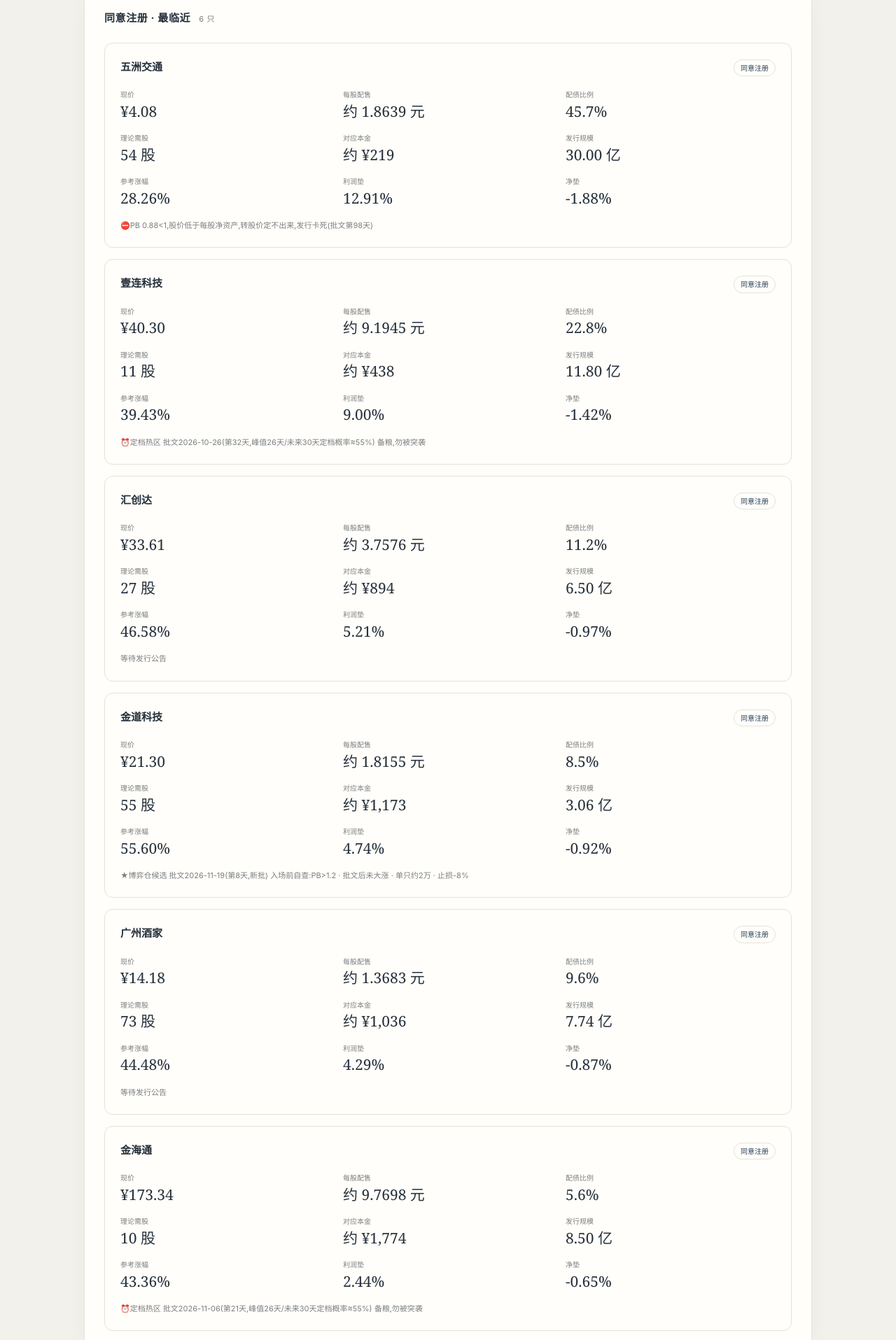
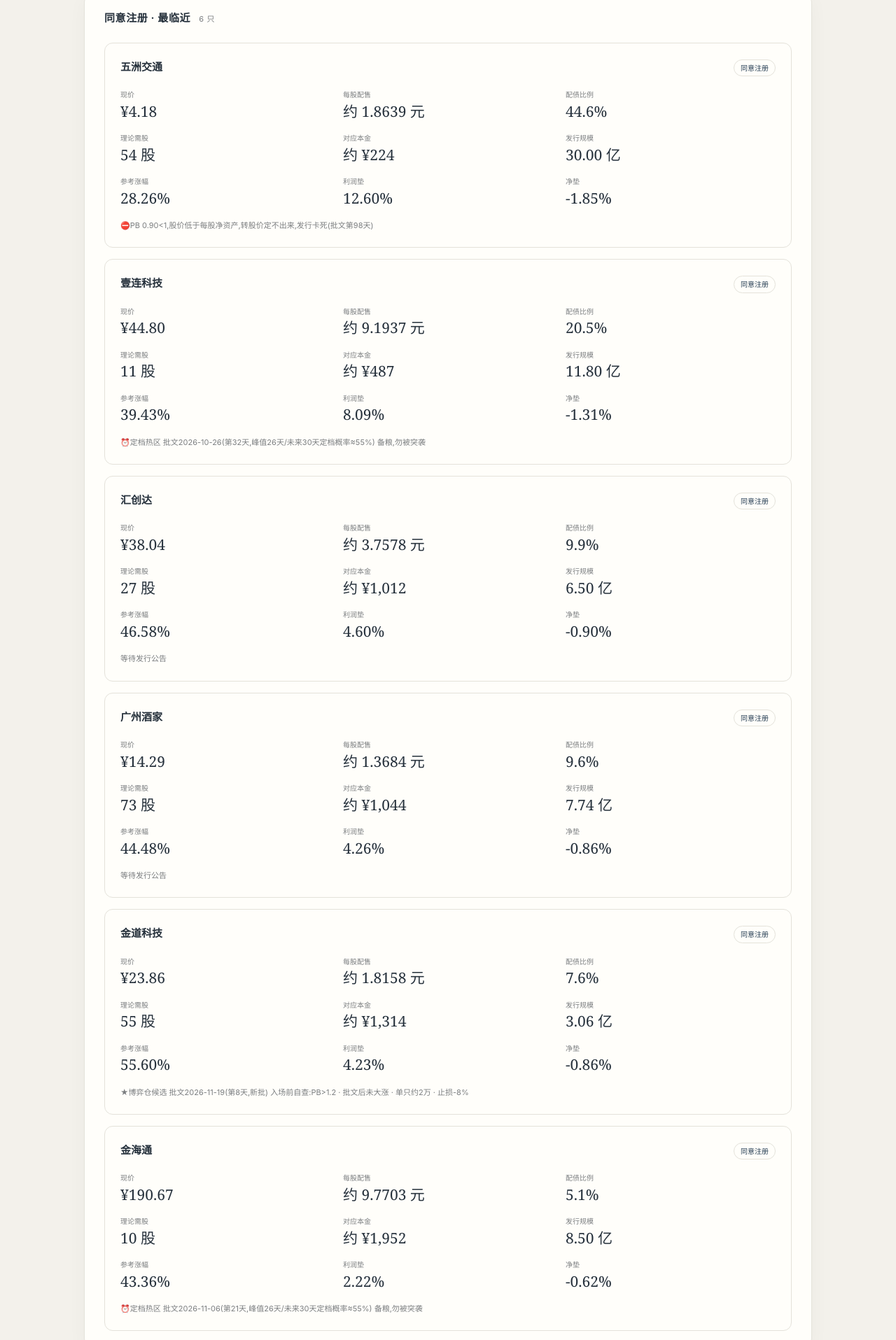
Before and after one commit to jiyunfei150-del/aiye, a plain HTML site: page pipeline.html in a window 1280 px wide. Shown: the part 673-2588 px from the top of the page at 70% size. Drawn offline with Linux system fonts and the light colour scheme.

Commit message:
auto: 看板更新 11-27 尾盘核对

```diff
--- a/pipeline.html
+++ b/pipeline.html
@@ -347,7 +347,7 @@
       <div>
         <h1>配债管道</h1>
         <div class="sub">已定申购日与同意注册候选</div>
-        <div class="sub soft">页面更新于 2026-11-27 08:47</div>
+        <div class="sub soft">页面更新于 2026-11-27 14:36</div>
       </div>
       <div class="seals" aria-hidden="true"><div class="seal seal-icey">AIYE</div></div>
     </div>
@@ -357,9 +357,9 @@
   <div class="card">
     <h2>配债管道</h2>
     <div class="hgrid">
-      <div><div class="k">行情日期</div><div class="v">2026-11-26</div></div>
+      <div><div class="k">行情日期</div><div class="v">2026-11-27</div></div>
       <div><div class="k">管道总数</div><div class="v">73 只</div></div>
-      <div><div class="k">更新时间</div><div class="v">08:47</div></div>
+      <div><div class="k">更新时间</div><div class="v">14:36</div></div>
     </div>
     <div class="pipe-diff">较上日(2026-11-26):无实质变化(仅现价/净垫例行刷新)</div>
     <div class="subnote">用户固定系数：面值以上价差保留74.85%；管道使用连续校准价；小样本参考，误差可达±25元利润垫随债价与正股价格重算，净垫另扣拟合股价损耗；不作参与筛选。</div>
@@ -371,85 +371,85 @@
     <div class="pipe-list"><div class="pipe-item">
       <div class="pipe-head"><strong>五洲交通</strong><span class="pipe-tag">同意注册</span></div>
       <div class="pipe-grid">
-        <span>现价<b>¥4.08</b></span>
+        <span>现价<b>¥4.18</b></span>
         <span>每股配售<b>约 1.8639 元</b></span>
-        <span>配债比例<b>45.7%</b></span>
+        <span>配债比例<b>44.6%</b></span>
         <span>理论需股<b>54 股</b></span>
-        <span>对应本金<b>约 ¥219</b></span>
+        <span>对应本金<b>约 ¥224</b></span>
         <span>发行规模<b>30.00 亿</b></span>
         <span>参考涨幅<b>28.26%</b></span>
-        <span>利润垫<b>12.91%</b></span>
-        <span>净垫<b>-1.88%</b></span>
+        <span>利润垫<b>12.60%</b></span>
+        <span>净垫<b>-1.85%</b></span>
       </div>
-      <div class="pipe-note">⛔PB 0.88&lt;1,股价低于每股净资产,转股价定不出来,发行卡死(批文第98天)</div>
+      <div class="pipe-note">⛔PB 0.90&lt;1,股价低于每股净资产,转股价定不出来,发行卡死(批文第98天)</div>
     </div><div class="pipe-item">
       <div class="pipe-head"><strong>壹连科技</strong><span class="pipe-tag">同意注册</span></div>
       <div class="pipe-grid">
-        <span>现价<b>¥40.30</b></span>
-        <span>每股配售<b>约 9.1945 元</b></span>
-        <span>配债比例<b>22.8%</b></span>
+        <span>现价<b>¥44.80</b></span>
+        <span>每股配售<b>约 9.1937 元</b></span>
+        <span>配债比例<b>20.5%</b></span>
         <span>理论需股<b>11 股</b></span>
-        <span>对应本金<b>约 ¥438</b></span>
+        <span>对应本金<b>约 ¥487</b></span>
         <span>发行规模<b>11.80 亿</b></span>
         <span>参考涨幅<b>39.43%</b></span>
-        <span>利润垫<b>9.00%</b></span>
-        <span>净垫<b>-1.42%</b></span>
+        <span>利润垫<b>8.09%</b></span>
+        <span>净垫<b>-1.31%</b></span>
       </div>
       <div class="pipe-note">⏰定档热区 批文2026-10-26(第32天,峰值26天/未来30天定档概率≈55%) 备粮,勿被突袭</div>
     </div><div class="pipe-item">
       <div class="pipe-head"><strong>汇创达</strong><span class="pipe-tag">同意注册</span></div>
       <div class="pipe-grid">
-        <span>现价<b>¥33.61</b></span>
-        <span>每股配售<b>约 3.7576 元</b></span>
-        <span>配债比例<b>11.2%</b></span>
+        <span>现价<b>¥38.04</b></span>
+        <span>每股配售<b>约 3.7578 元</b></span>
+        <span>配债比例<b>9.9%</b></span>
         <span>理论需股<b>27 股</b></span>
-        <span>对应本金<b>约 ¥894</b></span>
+        <span>对应本金<b>约 ¥1,012</b></span>
         <span>发行规模<b>6.50 亿</b></span>
         <span>参考涨幅<b>46.58%</b></span>
-        <span>利润垫<b>5.21%</b></span>
-        <span>净垫<b>-0.97%</b></span>
+        <span>利润垫<b>4.60%</b></span>
+        <span>净垫<b>-0.90%</b></span>
+      </div>
+      <div class="pipe-note">等待发行公告</div>
+    </div><div class="pipe-item">
+      <div class="pipe-head"><strong>广州酒家</strong><span class="pipe-tag">同意注册</span></div>
+      <div class="pipe-grid">
+        <span>现价<b>¥14.29</b></span>
+        <span>每股配售<b>约 1.3684 元</b></span>
+        <span>配债比例<b>9.6%</b></span>
+        <span>理论需股<b>73 股</b></span>
+        <span>对应本金<b>约 ¥1,044</b></span>
+        <span>发行规模<b>7.74 亿</b></span>
+        <span>参考涨幅<b>44.48%</b></span>
+        <span>利润垫<b>4.26%</b></span>
+        <span>净垫<b>-0.86%</b></span>
       </div>
       <div class="pipe-note">等待发行公告</div>
     </div><div class="pipe-item">
       <div class="pipe-head"><strong>金道科技</strong><span class="pipe-tag">同意注册</span></div>
       <div class="pipe-grid">
-        <span>现价<b>¥21.30</b></span>
-        <span>每股配售<b>约 1.8155 元</b></span>
-        <span>配债比例<b>8.5%</b></span>
+        <span>现价<b>¥23.86</b></span>
+        <span>每股配售<b>约 1.8158 元</b></span>
+        <span>配债比例<b>7.6%</b></span>
         <span>理论需股<b>55 股</b></span>
-        <span>对应本金<b>约 ¥1,173</b></span>
+        <span>对应本金<b>约 ¥1,314</b></span>
         <span>发行规模<b>3.06 亿</b></span>
         <span>参考涨幅<b>55.60%</b></span>
-        <span>利润垫<b>4.74%</b></span>
-        <span>净垫<b>-0.92%</b></span>
+        <span>利润垫<b>4.23%</b></span>
+        <span>净垫<b>-0.86%</b></span>
       </div>
       <div class="pipe-note">★博弈仓候选 批文2026-11-19(第8天,新批) 入场前自查:PB&gt;1.2 · 批文后未大涨 · 单只约2万 · 止损-8%</div>
     </div><div class="pipe-item">
-      <div class="pipe-head"><strong>广州酒家</strong><span class="pipe-tag">同意注册</span></div>
-      <div class="pipe-grid">
-        <span>现价<b>¥14.18</b></span>
-        <span>每股配售<b>约 1.3683 元</b></span>
-        <span>配债比例<b>9.6%</b></span>
-        <span>理论需股<b>73 股</b></span>
-        <span>对应本金<b>约 ¥1,036</b></span>
-        <span>发行规模<b>7.74 亿</b></span>
-        <span>参考涨幅<b>44.48%</b></span>
-        <span>利润垫<b>4.29%</b></span>
-        <span>净垫<b>-0.87%</b></span>
-      </div>
-      <div class="pipe-note">等待发行公告</div>
-    </div><div class="pipe-item">
       <div class="pipe-head"><strong>金海通</strong><span class="pipe-tag">同意注册</span></div>
       <div class="pipe-grid">
-        <span>现价<b>¥173.34</b></span>
-        <span>每股配售<b>约 9.7698 元</b></span>
-        <span>配债比例<b>5.6%</b></span>
+        <span>现价<b>¥190.67</b></span>
+        <span>每股配售<b>约 9.7703 元</b></span>
+        <span>配债比例<b>5.1%</b></span>
         <span>理论需股<b>10 股</b></span>
-        <span>对应本金<b>约 ¥1,774</b></span>
+        <span>对应本金<b>约 ¥1,952</b></span>
         <span>发行规模<b>8.50 亿</b></span>
         <span>参考涨幅<b>43.36%</b></span>
-        <span>利润垫<b>2.44%</b></span>
-        <span>净垫<b>-0.65%</b></span>
+        <span>利润垫<b>2.22%</b></span>
+        <span>净垫<b>-0.62%</b></span>
       </div>
       <div class="pipe-note">⏰定档热区 批文2026-11-06(第21天,峰值26天/未来30天定档概率≈55%) 备粮,勿被突袭</div>
     </div></div>
```
Also changed, not shown: index.html (+30 -30 lines), index_history.json (+1 -1 lines), pnl_history.json (+1 -1 lines).
